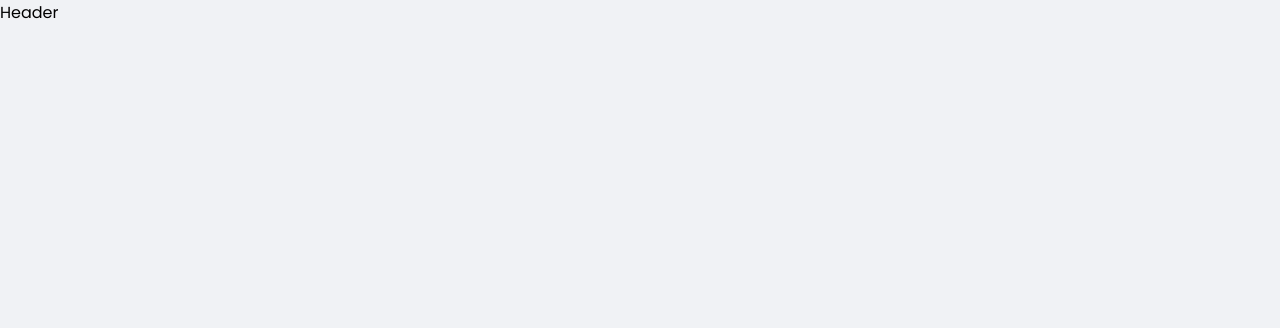
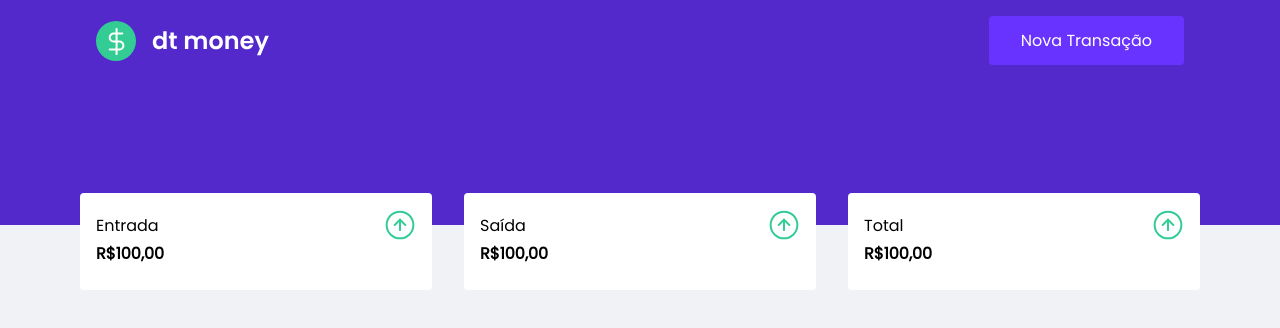
Before and after one commit to felipedev01/Projeto-DT-money, a React (Create React App) app: page / in a window 1280 px wide. Shown: the top 328 px of the page. Built offline with nearby package versions, Linux system fonts and the light colour scheme; a web font is replaced by a local one.

Commit message:
Push from  Kraken

```diff
--- a/src/App.tsx
+++ b/src/App.tsx
@@ -1,4 +1,4 @@
-
+import {Dashboard} from "./components/Dashboard";
 import {Header} from "./components/Header";
 import styled from 'styled-components'
 import { GlobalStyle } from './styles/global';
@@ -15,7 +15,7 @@ export function App() {
 
      <Header></Header>
 
-
+    <Dashboard></Dashboard>
 
     <GlobalStyle ></GlobalStyle>
 
--- /dev/null
+++ b/src/components/Dashboard/index.tsx
@@ -0,0 +1,17 @@
+import { Container } from "./style"
+import { Summary } from "../Summary"
+export function Dashboard(){
+
+    return(
+
+
+
+ <Container>
+
+<Summary></Summary>
+
+ </Container>
+
+    )
+
+}
--- /dev/null
+++ b/src/components/Dashboard/style.ts
@@ -0,0 +1,19 @@
+import styled from 'styled-components'
+
+export const Container=styled.div`
+
+
+max-width:1120px;
+margin:0 auto;
+
+
+
+
+
+
+
+
+
+
+
+`
--- a/src/components/Header/index.tsx
+++ b/src/components/Header/index.tsx
@@ -1,9 +1,22 @@
+
+import { Component } from 'react'
+import logo from '../../Assets/Logo.svg'
+import { Container, Contant } from './style'
+
 export function Header(){
 
     return(
-        <header>
-            Header
-        </header>
+       <Container>
+           <Contant>
+           <img src={logo} alt="Logo" />
+            <button>Nova Transação</button>
+           </Contant>
+
+       </Container>
+
+
+
+
     )
 
 
--- /dev/null
+++ b/src/components/Header/style.ts
@@ -0,0 +1,37 @@
+import styled from 'styled-components'
+
+export const Container=styled.header`
+
+
+background:var(--blue)
+
+
+
+`
+
+export const Contant = styled.div`
+
+max-width:1120px;
+margin:0 auto;
+display:flex;
+align-items:center;
+justify-content:space-between;
+padding:1rem 1rem 10rem;
+
+button{
+    color:white;
+    padding:0 2rem;
+    font-size:1rem;
+    border-radius:0.25rem;
+    background:var(--blue-light);
+    border:0;
+    padding-top:0.75rem;
+    padding-bottom:0.75rem;
+
+&:hover{
+    filter:brightness(0.7)
+
+}
+transition:0.2s;
+}
+`
--- /dev/null
+++ b/src/components/Summary/index.tsx
@@ -0,0 +1,43 @@
+import logoEntrada from '../../Assets/Entradas.svg'
+import { Container} from './style'
+
+export function Summary(){
+
+    return(
+
+        <Container>
+
+
+            <div>
+
+                <header>
+                <p>Entrada</p>
+                <img src={logoEntrada} alt="Entrada" />
+            </header>
+
+
+            <strong>R$100,00</strong>
+        </div>
+
+
+
+        <div>
+            <header>
+                <p>Saída</p>
+                <img src={logoEntrada} alt="Entrada" />
+            </header>
+            <strong>R$100,00</strong>
+        </div>
+        <div>
+            <header>
+                <p>Total</p>
+                <img src={logoEntrada} alt="Entrada" />
+            </header>
+            <strong>R$100,00</strong>
+        </div>
+        </Container>
+
+
+
+    )
+}
--- /dev/null
+++ b/src/components/Summary/style.ts
@@ -0,0 +1,37 @@
+import styled from 'styled-components'
+
+export const Container=styled.div`
+
+
+
+display:grid;
+grid-template-columns:repeat(3,1fr);
+gap:2rem;
+
+div{
+
+   background: var(--shape);
+   margin-top:-2rem;
+   border-radius:0.25rem;
+   padding:1rem;
+   padding-bottom:1.5rem;
+};
+
+
+header{
+
+    display:flex;
+    align-items:center;
+    justify-content:space-between;
+
+
+
+}
+
+
+
+
+
+
+
+`
```
